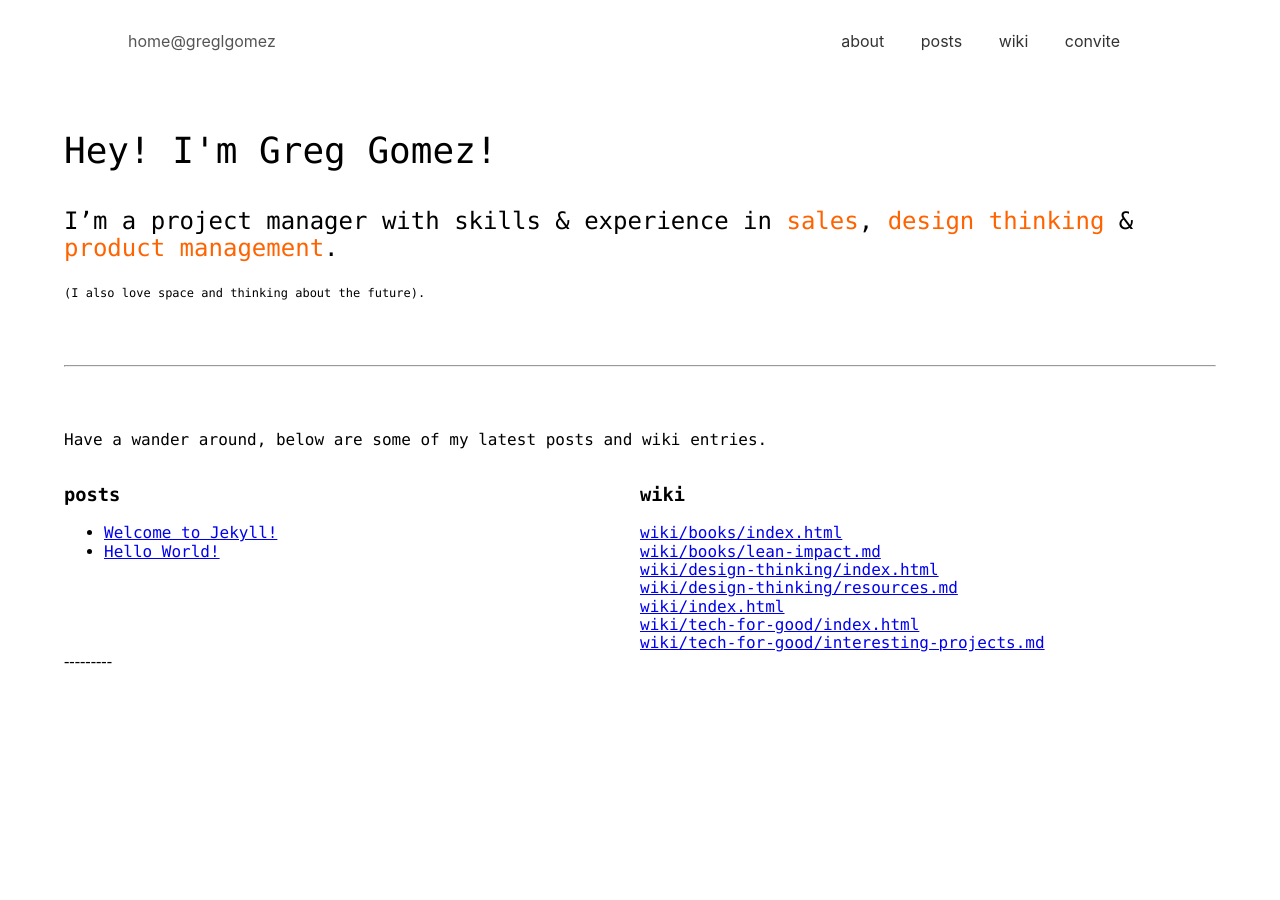
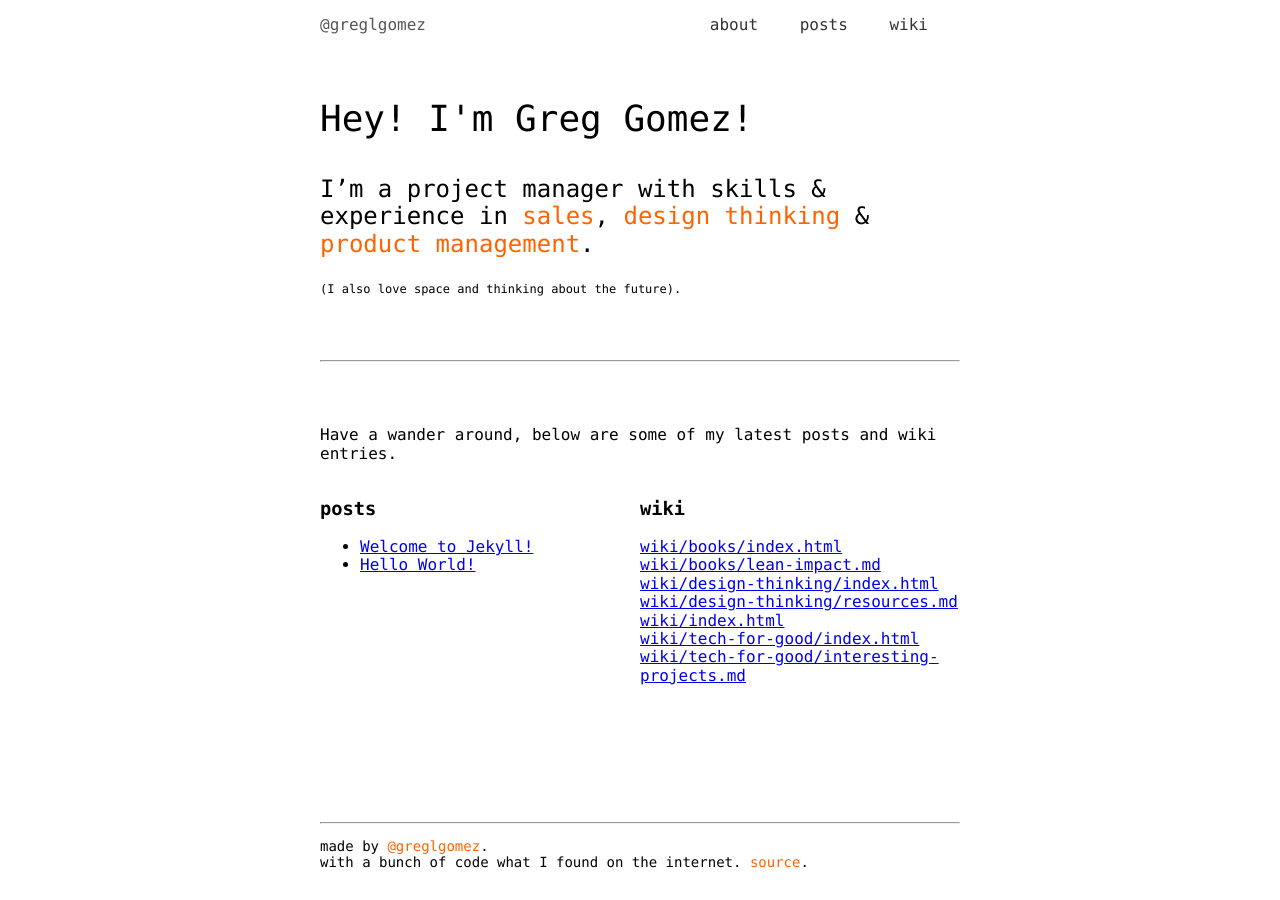
Before and after one commit to greglgomez/greglgomez.github.io, a Jekyll site: the page built from index.html, in a window 1280 px wide. Built offline with Jekyll 4.4.1, drawn with Linux system fonts in a browser that asks for light colours.

Commit message:
style & structure work

```diff
--- a/_includes/footer.html
+++ b/_includes/footer.html
@@ -1,7 +1,9 @@
-
-<footer>
----------
+</div>
+<footer id="footer" class="center code f6 w-100">
+    <hr>
+<p class="center">
+    made by <a class="link dim orange" href="https://twitter.com/greglgomez">@greglgomez</a>.<br> with a bunch of code what I found on the internet. <a class="orange link dim" href="https://github.com/greglgomez/www">source</a>.
+</p>
 </footer>
-
 </body>
 </html>
--- a/_includes/head.html
+++ b/_includes/head.html
@@ -3,7 +3,7 @@
 <head>
     <meta charset="utf-8">
 
-    <title>{% if page.metatitle %}{{page.metatitle}}{% elsif page.title%}{{page.title}}{% else %}fall-back-title @greglgomez{% endif %}</title>
+    <title>{% if page.metatitle %}{{page.metatitle}}{% elsif page.title%}{{page.title}}@greglgomez{% else %}@greglgomez{% endif %}</title>
 
 
     <link rel="stylesheet" href="/assets/css/tachyons.css">
@@ -18,4 +18,5 @@
     <meta name="viewport" content="width=device-width, initial-scale=1">
 
 </head>
-<body class="w-100 pa3 ph5-l">
+<body class="w-60-l w-70-m center w100 pa3 ph5-l code">
+<div id="container">
--- a/_includes/header.html
+++ b/_includes/header.html
@@ -1,14 +1,12 @@
 <header>
-    <nav class="db dt-l w-100 border-box pa3 ph5-l mb4 sans-serif">
-    <a class="db dtc-l v-mid mid-gray link dim w-100 w-25-l tc tl-l mb2 mb0-l" href="/" title="home">
-        {{ page.title }}@greglgomez
-    </a>
-    <div class="db dtc-l v-mid w-100 w-75-l tc tr-l">
-        <a class="link dim dark-gray f6 f5-l dib mr3 mr4-l" href="/about" title="about">about</a>
-        <a class="link dim dark-gray f6 f5-l dib mr3 mr4-l" href="/posts" title="posts">posts</a>
-        <a class="link dim dark-gray f6 f5-l dib mr3 mr4-l" href="/wiki" title="wiki">wiki</a>
-        <a class="link dim dark-gray f6 f5-l dib mr3 mr4-l" href="/convite" title="convite">convite</a>
-    </div>
+    <nav class="w-100 center mb4 flex justify-between">
+        <a class="mid-gray link dim di" href="/" title="home">
+            @greglgomez
+        </a>
+        <div class="di">
+            <a class="link dim dark-gray f6 f5-l dib mr3 mr4-l" href="/about" title="about">about</a>
+            <a class="link dim dark-gray f6 f5-l dib mr3 mr4-l" href="/posts" title="posts">posts</a>
+            <a class="link dim dark-gray f6 f5-l dib mr3 mr4-l" href="/wiki" title="wiki">wiki</a>
+        </div>
     </nav>
-
 </header>
--- a/_includes/wiki-header.html
+++ /dev/null
@@ -1 +0,0 @@
-<div class="code w-80-l w-90 center f4">
--- a/_layouts/wiki.html
+++ b/_layouts/wiki.html
@@ -1,6 +1,8 @@
 {% include head.html %}
 
 {% include analytics.html %}
+
+{%- include header.html -%}
 
 {% include wiki-header.html %}
 
--- a/assets/css/main.css
+++ b/assets/css/main.css
@@ -1,3 +1,16 @@
+
+
+
+/* fix the footer at the bottom of the page */
+body {
+    display: flex;
+    min-height: 100vh;
+    flex-direction: column;
+}
+
+#container {
+    flex: 1 0 auto;
+}
 
 /* styles for _includes/gmap.html to make the iframe responsive */
 .iframe-container {
--- a/assets/js/main.js
+++ b/assets/js/main.js
@@ -0,0 +1,19 @@
+var number = 0;
+
+function addGuest(){
+    number++
+
+    var container = document.getElementById("rvsp");
+    var newInput = document.createElement("p");
+
+    var newLabel = newInput.appendChild(document.createElement("label"));
+    newLabel.innerHTML = "Convidado " + number;
+
+    container.appendChild(newInput);
+
+    var input = document.createElement("input");
+    input.type = "text";
+    input.name = "convidado "+(number);
+    input.className += "w-100";
+    newLabel.appendChild(input);
+}
```
Also changed, not shown: _layouts/wikiindex.html (+10 -10 lines).
